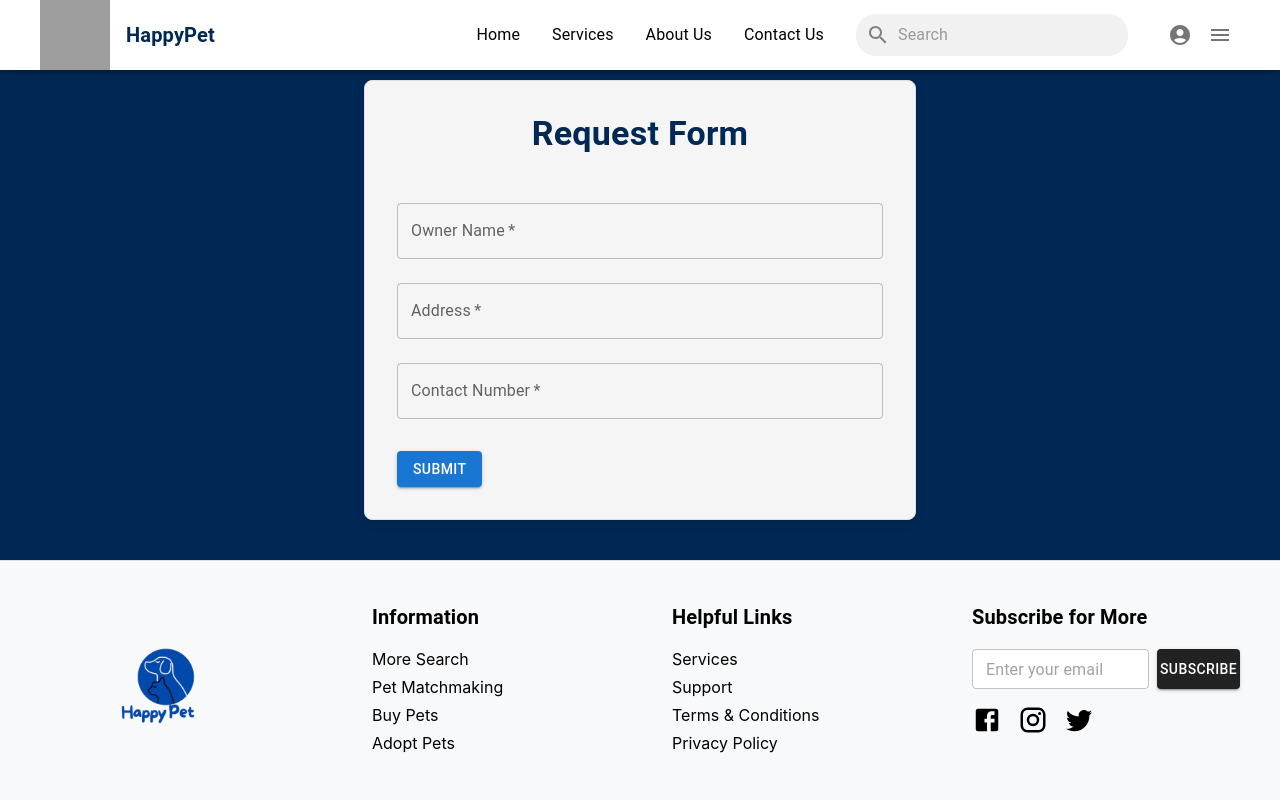
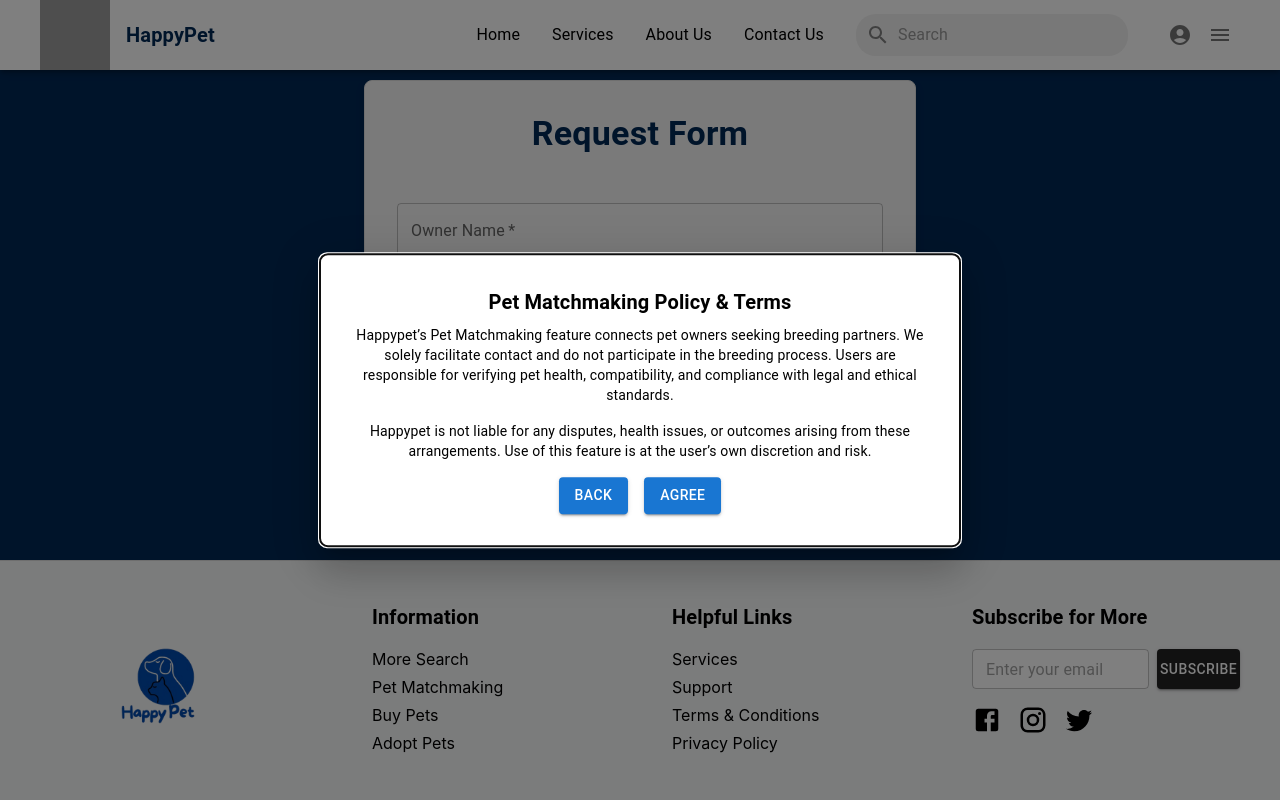
Before and after one commit to vihangajayasuriya446/Happy-Pet-Frontend, a React (Vite) app: page /OwnerForm/1 in a window 1280 px wide. Shown: the top 800 px of the page. Built offline with nearby package versions, Linux system fonts and the light colour scheme; grey boxes are pictures that could not be loaded.

Commit message:
Ownerform update

```diff
--- a/src/OwnerForm.tsx
+++ b/src/OwnerForm.tsx
@@ -1,32 +1,38 @@
 import React, { useEffect, useState } from "react";
-
-
+import { useParams, useNavigate } from 'react-router-dom';
 import {
   Box,
   Alert,
   TextField,
   Button,
   Typography,
-  Container
+  Container,
+  Modal,
 } from '@mui/material';
 
 const OwnerForm: React.FC = () => {
-  const [owner, setOwner] = useState({ ownerName: '', address: '', contactNumber: '' });
+  const { petId } = useParams<{ petId: string }>();
+  const [owner, setOwner] = useState({
+    ownerName: '',
+    address: '',
+    contactNumber: '',
+    petId: petId ? parseInt(petId, 10) : 0,
+    confirmation: 'No',
+  });
 
   const [error, setError] = useState<string | null>(null);
   const [success, setSuccess] = useState<boolean>(false);
+  const [open, setOpen] = useState(true); // Modal starts open
+  const navigate = useNavigate();
 
   useEffect(() => {
     window.scrollTo(0, 0);
   }, []);
 
-
-
   const handleSubmit = async (e: React.FormEvent) => {
     e.preventDefault();
     setError(null);
     setSuccess(false);
-
 
     if (owner.contactNumber.length !== 10 || isNaN(Number(owner.contactNumber))) {
       setError('Contact Number must be 10 digits.');
@@ -44,7 +50,7 @@ const OwnerForm: React.FC = () => {
 
       if (response.ok) {
         console.log('Owner added successfully!');
-        setOwner({ ownerName: '', address: '', contactNumber: '' });
+        setOwner({ ownerName: '', address: '', contactNumber: '', petId: owner.petId, confirmation: 'No' });
         setSuccess(true);
       } else {
         const errorData = await response.json();
@@ -55,10 +61,56 @@ const OwnerForm: React.FC = () => {
     }
   };
 
+  const handleAgree = () => {
+    setOpen(false);
+  };
 
+  const handleBack = () => {
+    navigate('/matchmaking'); // Navigate to MainUser page
+  };
 
   return (
     <Container maxWidth="sm" sx={{ mt: 10 }}>
+      <Box>
+        <Modal open={open} onClose={handleAgree}>
+          <Box
+            sx={{
+              position: 'absolute' as 'absolute',
+              top: '50%',
+              left: '50%',
+              transform: 'translate(-50%, -50%)',
+              bgcolor: 'white',
+              boxShadow: 24,
+              p: 4,
+              borderRadius: 2,
+              textAlign: 'center',
+            }}
+          >
+            <Typography variant="h6" fontWeight="bold" gutterBottom>
+              Pet Matchmaking Policy & Terms
+            </Typography>
+            <Typography variant="body2" paragraph>
+              Happypet’s Pet Matchmaking feature connects pet owners seeking
+              breeding partners. We solely facilitate contact and do not
+              participate in the breeding process. Users are responsible for
+              verifying pet health, compatibility, and compliance with legal and
+              ethical standards.
+            </Typography>
+            <Typography variant="body2" paragraph>
+              Happypet is not liable for any disputes, health issues, or outcomes
+              arising from these arrangements. Use of this feature is at the
+              user’s own discretion and risk.
+            </Typography>
+            <Box mt={2} display="flex" justifyContent="center">
+              <Button variant="contained" color="primary" onClick={handleBack} sx={{ mr: 2 }}>
+                Back
+              </Button>
+              <Button variant="contained" color="primary" onClick={handleAgree}>
+                Agree
+              </Button>
+            </Box>
+          </Box>
+        </Modal>
 
         <Box
           sx={{
@@ -67,6 +119,7 @@ const OwnerForm: React.FC = () => {
             borderRadius: "8px",
             boxShadow: "0px 4px 10px rgba(0, 0, 0, 0.1)",
             border: "1px solid #e0e0e0",
+            mt: 4,
           }}
         >
           <Typography
@@ -79,7 +132,6 @@ const OwnerForm: React.FC = () => {
             Request Form
           </Typography>
 
-        {/* Error and Success Messages */}
           {error && <Alert severity="error" sx={{ mb: 2 }}>{error}</Alert>}
           {success && (
             <Alert severity="success" sx={{ mb: 2 }}>
@@ -112,13 +164,15 @@ const OwnerForm: React.FC = () => {
               margin="normal"
               required
             />
+            {/* Hidden field for petId */}
+            <input type="hidden" name="petId" value={owner.petId} />
             <Box sx={{ display: 'flex', justifyContent: 'space-between', mt: 3 }}>
               <Button type="submit" variant="contained" color="primary">
                 Submit
               </Button>
-
             </Box>
           </form>
+        </Box>
       </Box>
     </Container>
   );
```
Lines whose indentation alone changed are shown as unchanged.
